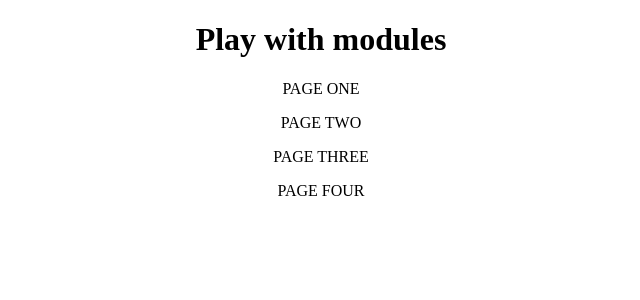
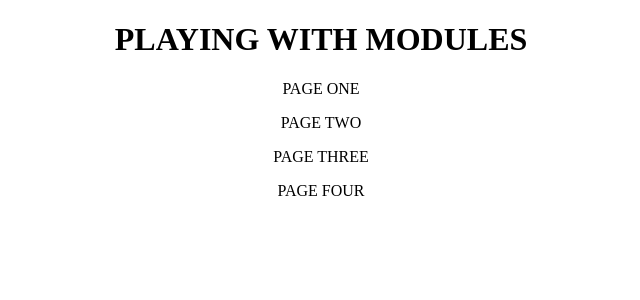
Before and after one commit to hector-js/playing-with-modules, an Angular app: page / in a window 1280 px wide. Shown: the top 300 px of the page, without its empty margins (319-959 px from the left). Built offline with nearby package versions, Linux system fonts and the light colour scheme.

Commit message:
refactor title

```diff
--- a/src/app/app.component.ts
+++ b/src/app/app.component.ts
@@ -6,5 +6,5 @@ import { Component } from '@angular/core';
   styleUrls: ['./app.component.css']
 })
 export class AppComponent {
-  title = 'Play with modules';
+  title = 'PLAYING WITH MODULES';
 }
```
Also changed, not shown: 1 other file (tests, documents, lock files or other folders).
